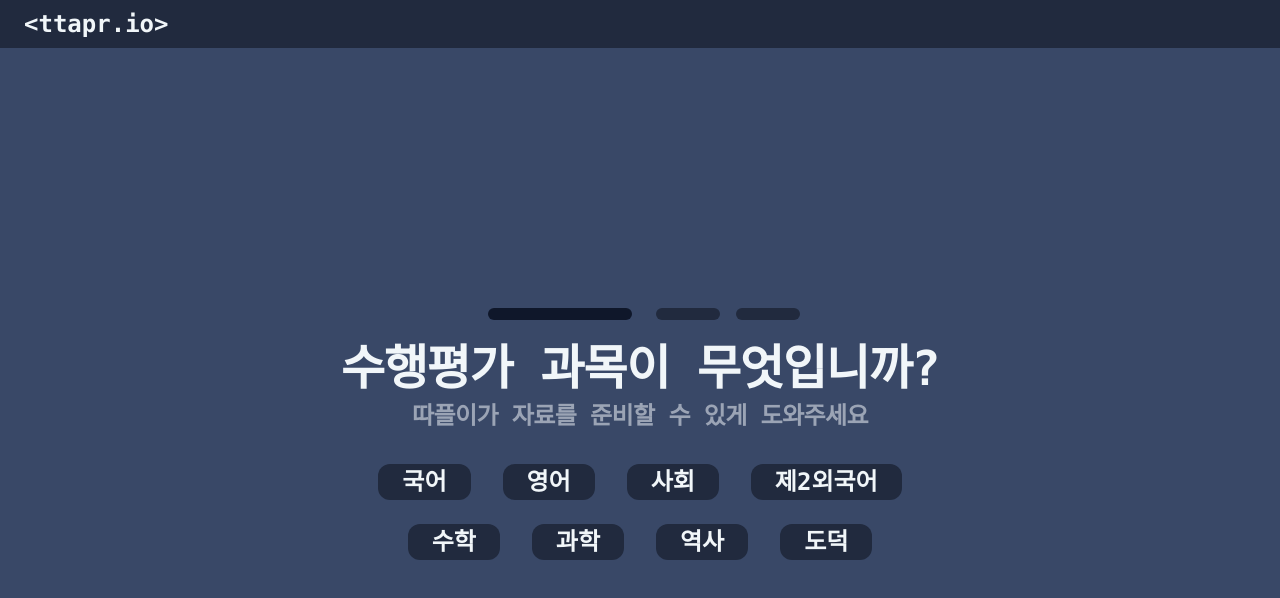
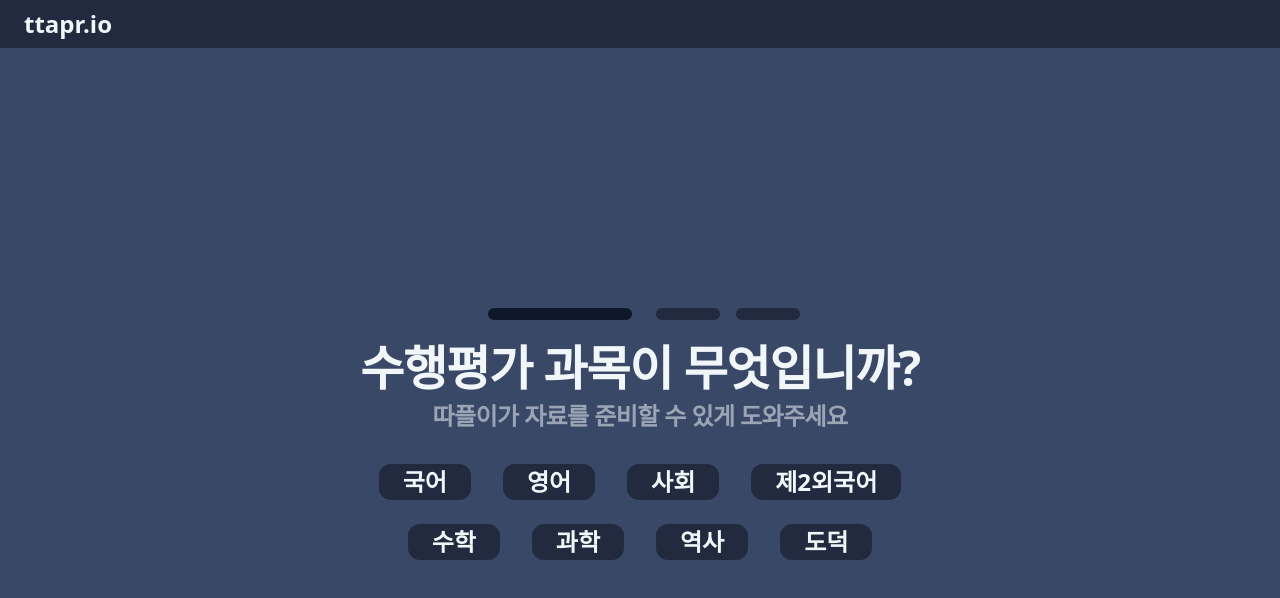
Before and after one commit to layzduckling/ttaprio, a Next.js app in the folder client/: page /config-test in a window 1280 px wide. Shown: the top 598 px of the page. Built offline with nearby package versions, Linux system fonts and the light colour scheme.

Commit message:
Change font from mono to sans

```diff
--- a/client/components/Logo/index.jsx
+++ b/client/components/Logo/index.jsx
@@ -2,7 +2,7 @@
   return (
     <div className="relative flex items-center w-screen h-[48px] bg-[#212A3E] z-50">
       <div className="absolute left-6 text-2xl text-[#F1F6F9] font-bold">
-        <h1>&lt;ttapr.io&gt;</h1>
+        <h1>ttapr.io</h1>
       </div>
     </div>
   );
--- a/client/styles/global.css
+++ b/client/styles/global.css
@@ -3,8 +3,9 @@
 @tailwind utilities;
 
 * {
-  font-family: ui-monospace, SFMono-Regular, Menlo, Monaco, Consolas,
-    "Liberation Mono", "Courier New", monospace;
+  font-family: ui-sans-serif, system-ui, -apple-system, BlinkMacSystemFont,
+    "Segoe UI", Roboto, "Helvetica Neue", Arial, "Noto Sans", sans-serif,
+    "Apple Color Emoji", "Segoe UI Emoji", "Segoe UI Symbol", "Noto Color Emoji";
 }
 
 .bg-dark {
```
